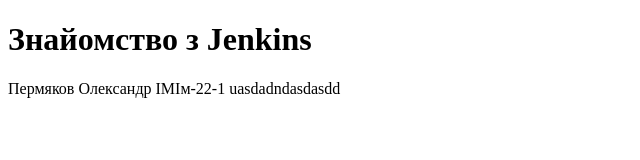
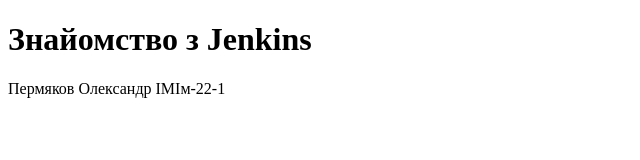
Before and after one commit to OleksandrPermiakov/lab1, a plain HTML site: page index.html in a window 1280 px wide. Shown: the whole page, without its empty margins (0-640 px from the left). Drawn offline with Linux system fonts and the light colour scheme.

Commit message:
Update index.html

```diff
--- a/index.html
+++ b/index.html
@@ -6,6 +6,6 @@
   </head>
   <body>
     <H1>Знайомство з Jenkins</H1>
-    <p> Пермяков Олександр ІМІм-22-1 uasdadndasdasdd</p>
+    <p> Пермяков Олександр ІМІм-22-1</p>
   </body>
 </html>
```
